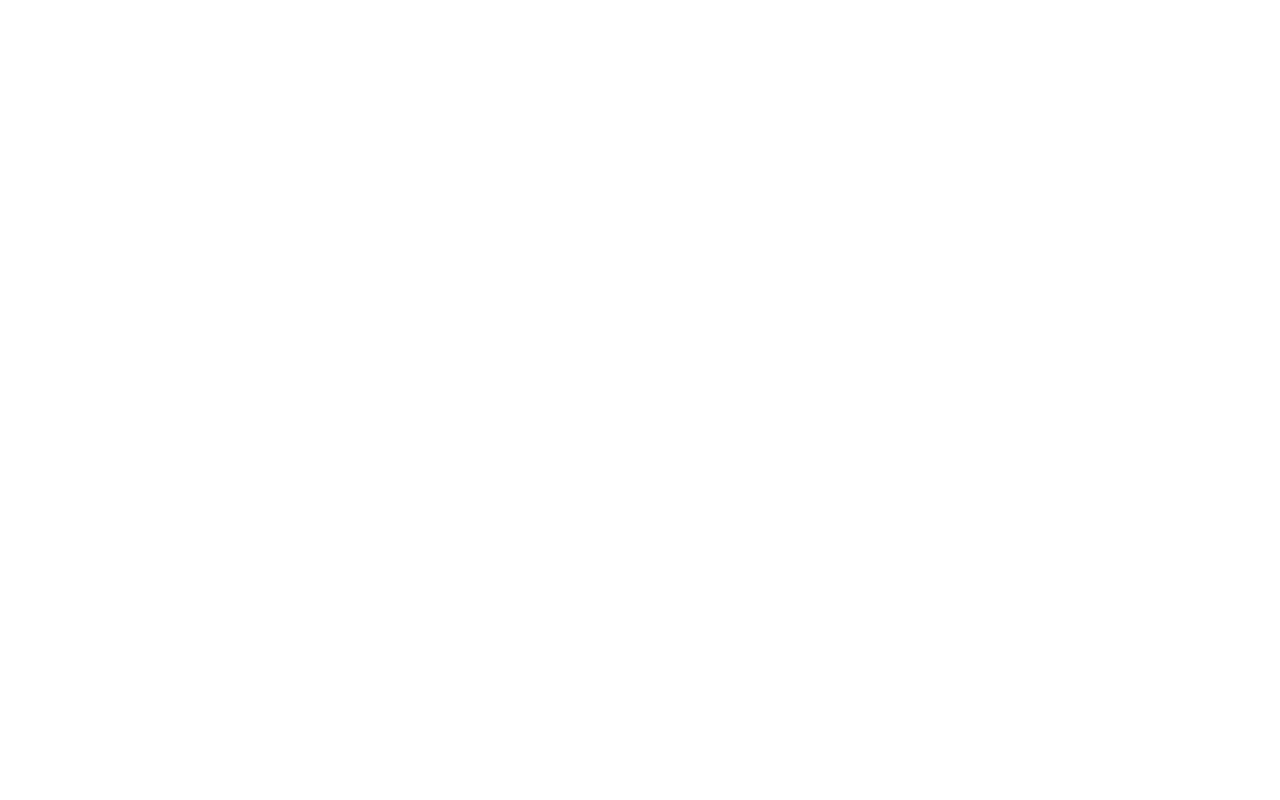
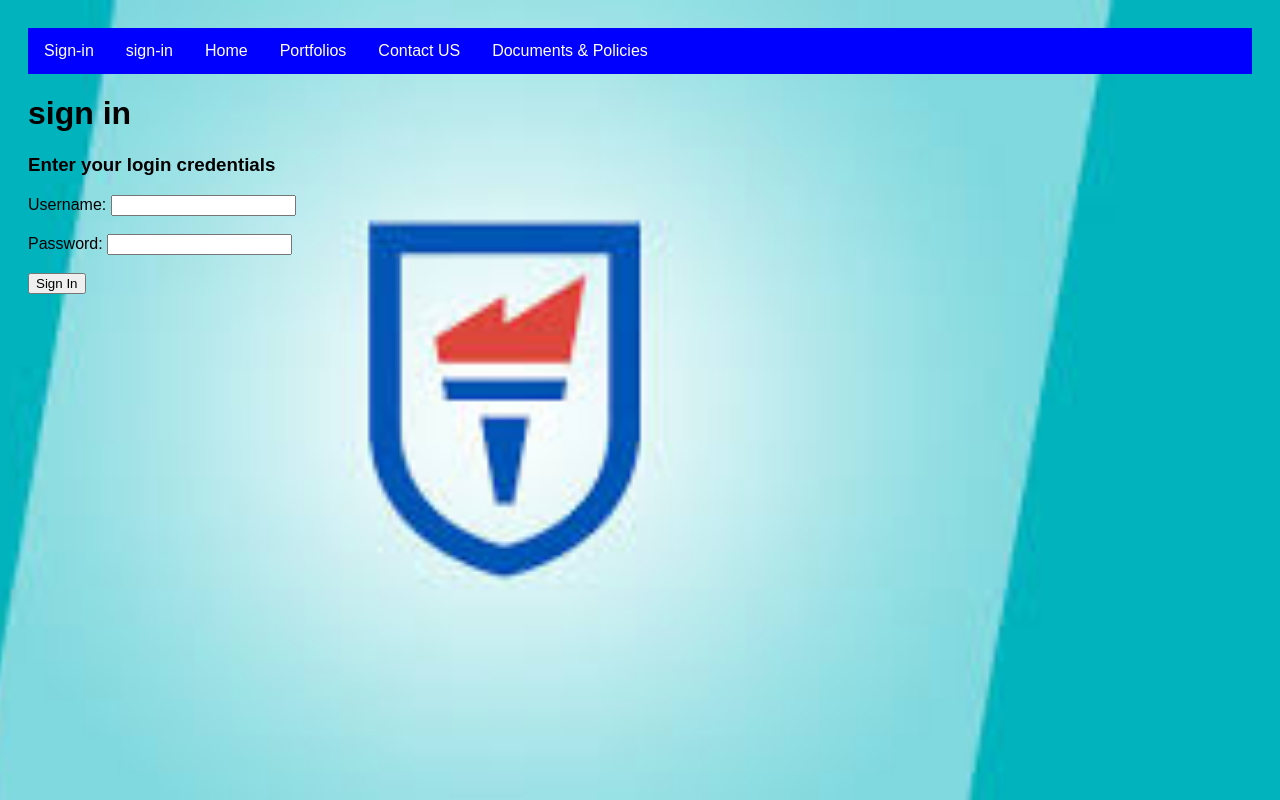
Before and after one commit to MattM1114/uni_work, a plain HTML site: page webtech assighment 511/sign_in.html in a window 1280 px wide. Drawn offline with Linux system fonts and the light colour scheme.

Commit message:
assigment

```diff
--- a/webtech assighment 511/sign_in.css
+++ b/webtech assighment 511/sign_in.css
@@ -0,0 +1,57 @@
+body {
+    background-image: url('download (1).jpg');
+    background-repeat: no-repeat;
+    background-position: center;
+    font-family: Arial, sans-serif;
+    padding: 20px;
+    background-attachment: fixed;
+    background-size: cover;
+}
+
+/* Navbar container */
+.navbar {overflow: hidden;
+    background-color: blue;
+    font-family: Arial, sans-serif;
+    }
+
+    /* links in the navbar*/
+    .navbar a{float: left;
+    font-size: 16px;
+    color: white;
+    text-align: center;
+    padding: 14px 16px;
+    text-decoration: none;}
+
+    /* Dropdown button */
+    .dropdown {
+        float: left;
+        overflow: hidden;
+    }
+
+    .navbar a:hover,.dropdown:hover .dropbtn {
+        background-color: #ddd;
+        color: black;
+    }
+    .dropdown-content {
+        display: none;
+        position: absolute;
+        background-color: blue;
+        min-width: 160px;
+        box-shadow: 0px 8px 16px 0px rgba(0,0,0,0.2);
+        z-index: 1;
+    }
+    .dropdown-content a:hover {background-color: red;}
+    /* Show the dropdown menu on hover */
+    .dropdown:hover .dropdown-content {
+        display: block;
+    }
+    .dropdown .dropbtn {
+        font-size: 16px;
+        border: none;
+        outline: none;
+        color: white;
+        padding: 14px 16px;
+        background-color: inherit;
+        font-family: inherit;
+        margin: 0;
+    }
--- a/webtech assighment 511/sign_in.html
+++ b/webtech assighment 511/sign_in.html
@@ -0,0 +1,46 @@
+<!DOCTYPE html>
+<html lang="en">
+    <head>
+        <title>Sign In</title>
+        <link rel="stylesheet" href="sign_in.css">
+    </head>
+
+    <body>
+        <div class="navbar">
+            <a class="active" href="sign_in.html">Sign-in</a>
+            <a href="sign_up.html">sign-in</a>
+            <a href="#home">Home</a>
+            <a href="#Portfolios">Portfolios</a>
+            <a href="#Contact_US">Contact US</a>
+            <!--this is how I added the dropdown menu to the navbar-->
+            <div class="dropdown">
+                <button class="dropbtn">Documents & Policies
+                <i class="fa fa-caret-down"></i>
+                </button>
+                <div class="dropdown-content">
+                    <a href="#">Minuets</a>
+                    <a href="#">report</a>
+                    <a href="#">Policies and Constitutions</a>
+            </div>
+            </div>
+
+        </div>
+        <div class="main">
+            <h1>sign in</h1>
+            <h3>Enter your login credentials</h3>
+            <form action="www.richfield.ac.za" method="post">
+                <label for="username">Username:</label>
+                <input type="text" id="username" name="username" required>
+                <br>
+                <br>
+                <label for="password">Password:</label>
+                <input type="password" id="password" name="password" required>
+                <br>
+                <br>
+                <input type="submit" value="Sign In">
+                <br>
+                <br>
+        </div>
+    </body>
+</html>
+</html>
--- a/webtech assighment 511/sign_up.css
+++ b/webtech assighment 511/sign_up.css
@@ -11,18 +11,52 @@ body {
     background-size: cover;
 }
 /* Navbar container */
-navbar {overflow: hidden;
+.navbar {overflow: hidden;
 background-color: blue;
 font-family: Arial;
 }
 
 /* links in the navbar*/
-navbar a{float: left;
+.navbar a{float: left;
 font-size: 16px;
 color: white;
 text-align: center;
 padding: 14px 16px;
 text-decoration: none;}
+
+/* Dropdown button */
+.dropdown {
+    float: left;
+    overflow: hidden;
+}
+
+.navbar a:hover,.dropdown:hover .dropbtn {
+    background-color: #ddd;
+    color: black;
+}
+.dropdown-content {
+    display: none;
+    position: absolute;
+    background-color: blue;
+    min-width: 160px;
+    box-shadow: 0px 8px 16px 0px rgba(0,0,0,0.2);
+    z-index: 1;
+}
+.dropdown-content a:hover {background-color: red;}
+/* Show the dropdown menu on hover */
+.dropdown:hover .dropdown-content {
+    display: block;
+}
+.dropdown .dropbtn {
+    font-size: 16px;
+    border: none;
+    outline: none;
+    color: white;
+    padding: 14px 16px;
+    background-color: inherit;
+    font-family: inherit;
+    margin: 0;
+}
 
 h1 {
     text-align: center;
@@ -32,3 +66,5 @@ h1 {
 label {
     color: antiquewhite;
 }
+
+form {background-color: red;color: azure;}
```
Also changed, not shown: webtech assighment 511/sign_up.html (+15 -8 lines), web tech practices/table.html (added).
